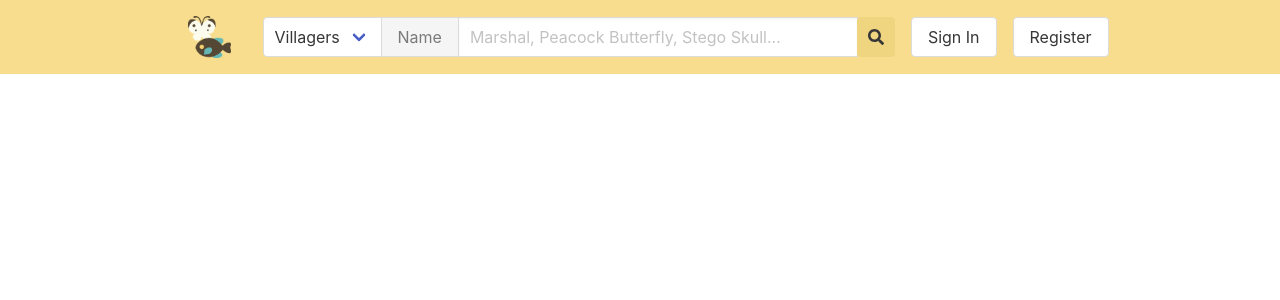
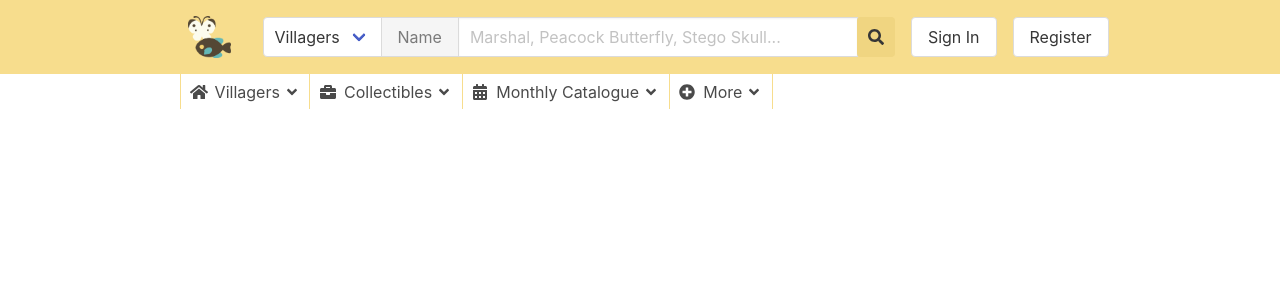
Before and after one commit to jameshahaha/critterpedia, a React (Create React App) app: page /search in a window 1280 px wide. Shown: the top 300 px of the page. Built offline with nearby package versions, Linux system fonts and the light colour scheme.

Commit message:
categories bar

```diff
--- /dev/null
+++ b/src/NavBar/Categories/Categories.js
@@ -0,0 +1,27 @@
+import React from "react";
+import {CategoryItem} from "./CategoryItem/CategoryItem";
+import styles from "./Categories.module.css";
+export function Categories(){
+    return(
+        <div className={styles['container']}>
+            <div className={styles['categories']}>
+                <div>
+                    <CategoryItem label='Villagers' icon="fa-home"/>
+                    <CategoryItem label='Collectibles' icon="fa-briefcase"/>
+                    <CategoryItem label='Monthly Catalogue' icon="fa-calendar-alt"/>
+                    <CategoryItem label='More' icon="fa-plus-circle" showRightBorder/>
+                </div>
+                <div>
+                    {/* <button className={`button ${styles['category-button']} ${styles['omit-right-border']}`}>
+                        <span class="icon"><i className="fas fa-pen"></i></span>
+                        <span>Login</span>
+                    </button>
+                    <button className={`button ${styles['category-button']}`}>
+                            <span class="icon"><i className="fas fa-plus"></i></span>
+                            <span>Sign Up</span>
+                    </button> */}
+                </div>
+            </div>
+        </div>
+    );
+}
--- /dev/null
+++ b/src/NavBar/Categories/Categories.module.css
@@ -0,0 +1,22 @@
+.categories{
+    display: flex;
+    justify-content: space-between;
+    max-width:920px;
+    width: 100%;
+}
+
+.container{
+    display:flex;
+    justify-content: center;
+}
+
+:global(.button).category-button{
+    border-radius:0;
+    border-bottom:0;
+    border-top:0;
+
+}
+
+:global(.button).omit-right-border{
+    border-right: none;
+}
--- /dev/null
+++ b/src/NavBar/Categories/CategoryItem/CategoryItem.js
@@ -0,0 +1,26 @@
+import React from 'react';
+import styles from './CategoryItem.module.css';
+export function CategoryItem(props){
+    const borderClass = props.showRightBorder ? styles['right-border'] : '';
+    return(
+        <div className="dropdown is-hoverable">
+        <div className="dropdown-trigger">
+            <div className={`${styles['cat-item']} ${borderClass}`} aria-haspopup="true" aria-controls="dropdown-menu4">
+                <span className="icon"><i className={`fas ${props.icon}`}></i></span>
+                <span>{props.label}</span>
+                <span className="icon is-small">
+                    <i className="fas fa-angle-down" aria-hidden="true"></i>
+                </span>
+            </div>
+        </div>
+        <div className="dropdown-menu" id="dropdown-menu4" role="menu">
+            <div className="dropdown-content">
+            <div className="dropdown-item">
+                <p>You can insert <strong>any type of content</strong> within the dropdown menu.</p>
+            </div>
+            </div>
+        </div>
+        </div>
+    );
+
+}
--- /dev/null
+++ b/src/NavBar/Categories/CategoryItem/CategoryItem.module.css
@@ -0,0 +1,14 @@
+.cat-item{
+    padding: 0.35rem;
+    display: flex;
+    align-items: center;
+    border-left: 1px solid #f7dd8d;
+}
+
+.cat-item > * {
+    margin-right: 4px;
+}
+
+.right-border{
+    border-right: 1px solid #f7dd8d;
+}
--- a/src/NavBar/NavBar.js
+++ b/src/NavBar/NavBar.js
@@ -9,6 +9,7 @@ export function NavBar(){
             <SearchBar small/>
             <button className={`button ${styles['nav-button']}`}>Sign In</button>
             <button className={`button ${styles['nav-button']}`}>Register</button>
+
         </div>
     );
 }
--- a/src/Search/Search.js
+++ b/src/Search/Search.js
@@ -1,7 +1,12 @@
 import React from 'react';
 import { NavBar } from '../NavBar/NavBar';
+import { Categories } from '../NavBar/Categories/Categories';
+
 export function Search(){
     return (
-        <NavBar/>
+        <div>
+            <NavBar/>
+            <Categories/>
+        </div>
     );
 }
```
